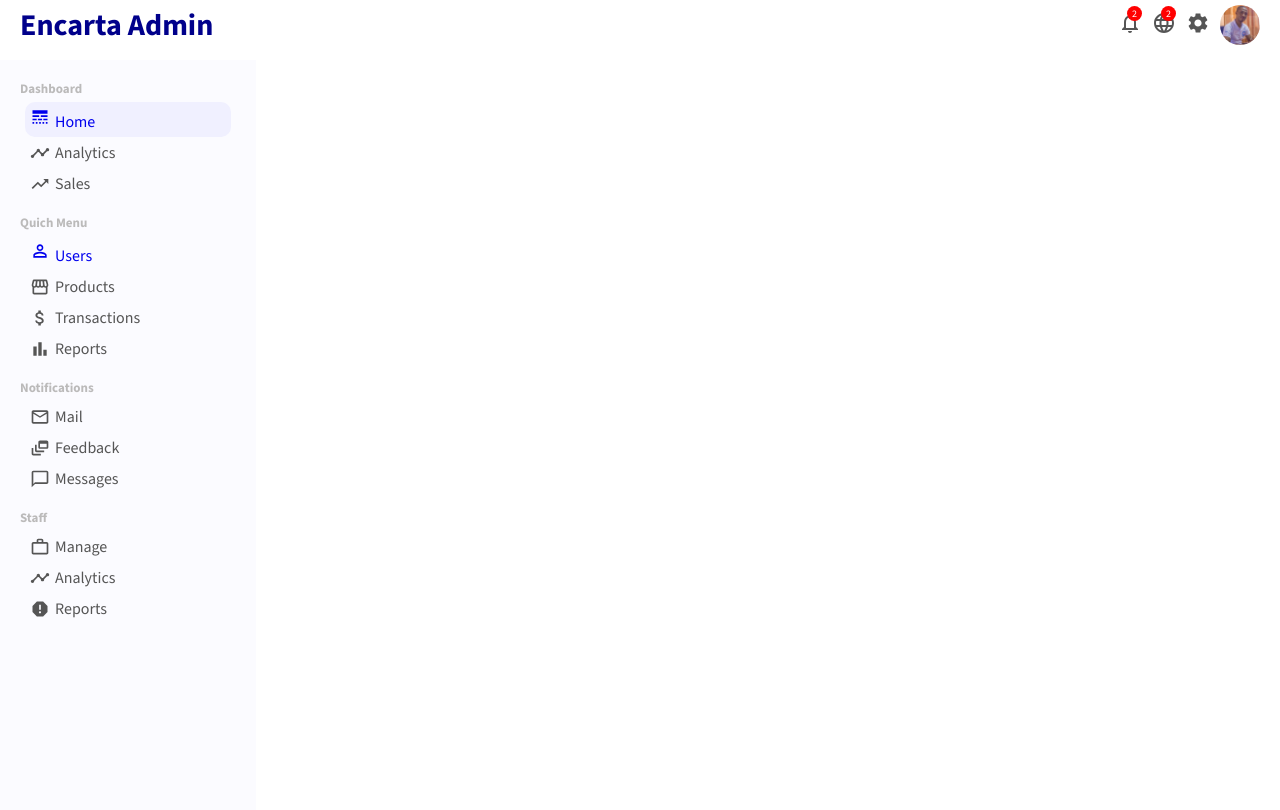
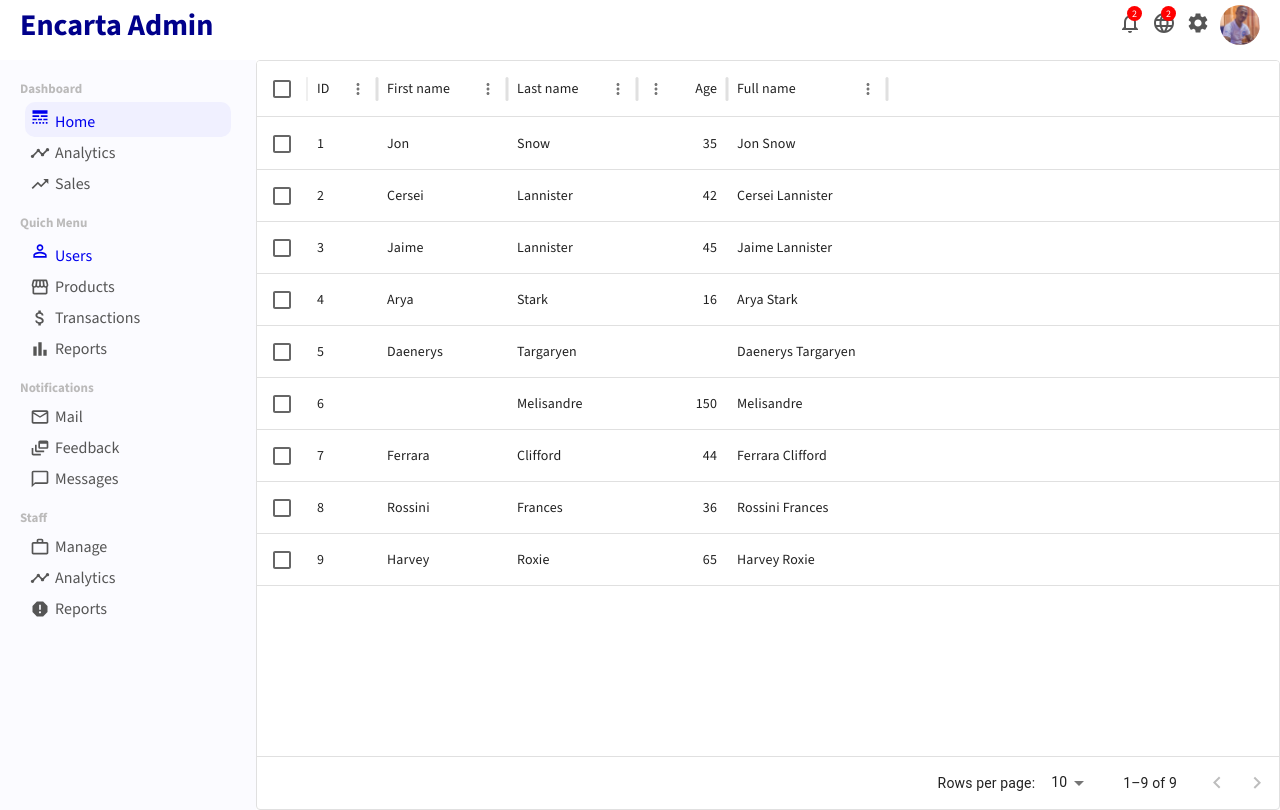
Before and after one commit to anyars-encarta/admin-panel, a React (Create React App) app: page /users in a window 1280 px wide. Built offline with nearby package versions, Linux system fonts and the light colour scheme.

Commit message:
Add material UI data-grid table

```diff
--- a/src/pages/userList/UserList.jsx
+++ b/src/pages/userList/UserList.jsx
@@ -1,12 +1,57 @@
 import React from 'react';
+import { DataGrid } from '@mui/x-data-grid';
+
 import './userList.css';
 
 const UserList = () => {
-  return (
-    <div className='userList'>
 
-    </div>
-  )
+    const columns = [
+        { field: 'id', headerName: 'ID', width: 70 },
+        { field: 'firstName', headerName: 'First name', width: 130 },
+        { field: 'lastName', headerName: 'Last name', width: 130 },
+        {
+            field: 'age',
+            headerName: 'Age',
+            type: 'number',
+            width: 90,
+        },
+        {
+            field: 'fullName',
+            headerName: 'Full name',
+            description: 'This column has a value getter and is not sortable.',
+            sortable: false,
+            width: 160,
+            valueGetter: (value, row) => `${row.firstName || ''} ${row.lastName || ''}`,
+        },
+    ];
+
+    const rows = [
+        { id: 1, lastName: 'Snow', firstName: 'Jon', age: 35 },
+        { id: 2, lastName: 'Lannister', firstName: 'Cersei', age: 42 },
+        { id: 3, lastName: 'Lannister', firstName: 'Jaime', age: 45 },
+        { id: 4, lastName: 'Stark', firstName: 'Arya', age: 16 },
+        { id: 5, lastName: 'Targaryen', firstName: 'Daenerys', age: null },
+        { id: 6, lastName: 'Melisandre', firstName: null, age: 150 },
+        { id: 7, lastName: 'Clifford', firstName: 'Ferrara', age: 44 },
+        { id: 8, lastName: 'Frances', firstName: 'Rossini', age: 36 },
+        { id: 9, lastName: 'Roxie', firstName: 'Harvey', age: 65 },
+    ];
+
+    return (
+        <div className='userList'>
+            <DataGrid
+                rows={rows}
+                columns={columns}
+                initialState={{
+                    pagination: {
+                        paginationModel: { page: 0, pageSize: 10 },
+                    },
+                }}
+                pageSizeOptions={[5, 10]}
+                checkboxSelection
+            />
+        </div>
+    )
 }
 
 export default UserList
```
